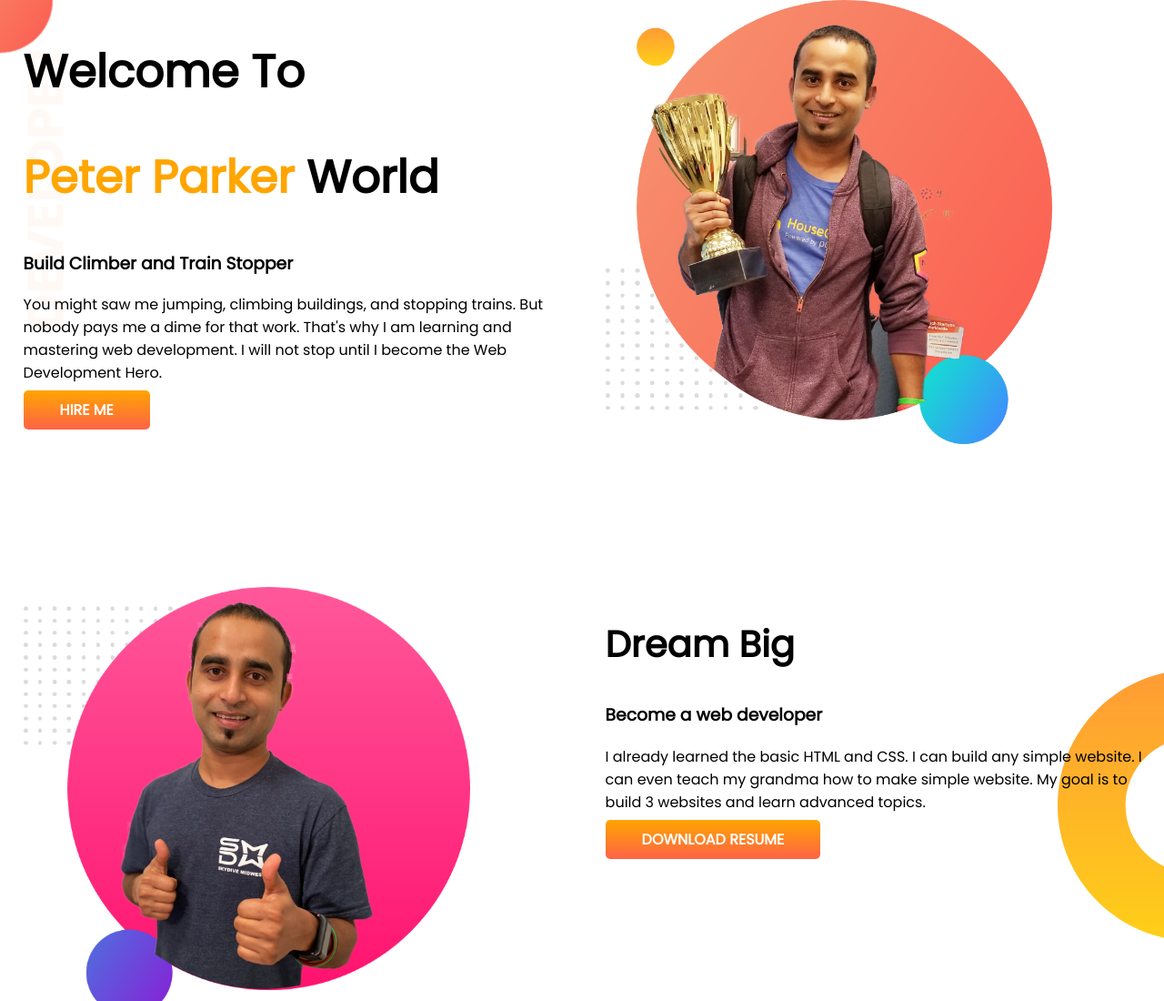
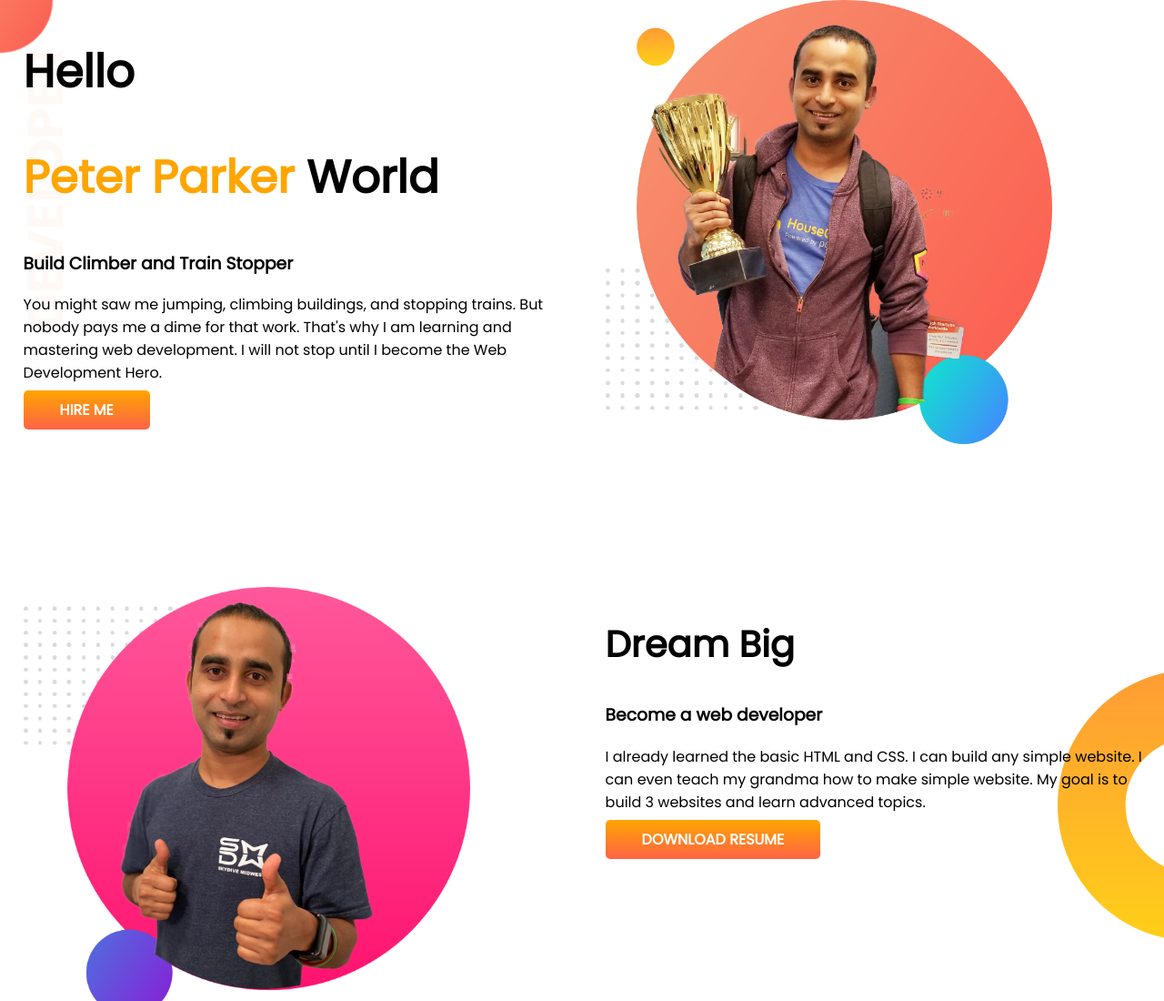
Before and after one commit to SanjidaNowrin/developer-protfolio, a plain HTML site: page index.html in a window 1280 px wide. Shown: the top 1100 px of the page at 91% size. Drawn offline with Linux system fonts and the light colour scheme.

Commit message:
h1 change

```diff
--- a/index.html
+++ b/index.html
@@ -15,7 +15,7 @@
 <body>
     <section class="top-banner flexible-container">
         <div class="half-width">
-            <h1>Welcome To</h1>
+            <h1>Hello</h1>
             <h1><span class="color">Peter Parker</span> World</h1>
             <h3>Build Climber and Train Stopper</h3>
             <p>You might saw me jumping, climbing buildings, and stopping trains. But nobody pays me a dime for that
```
